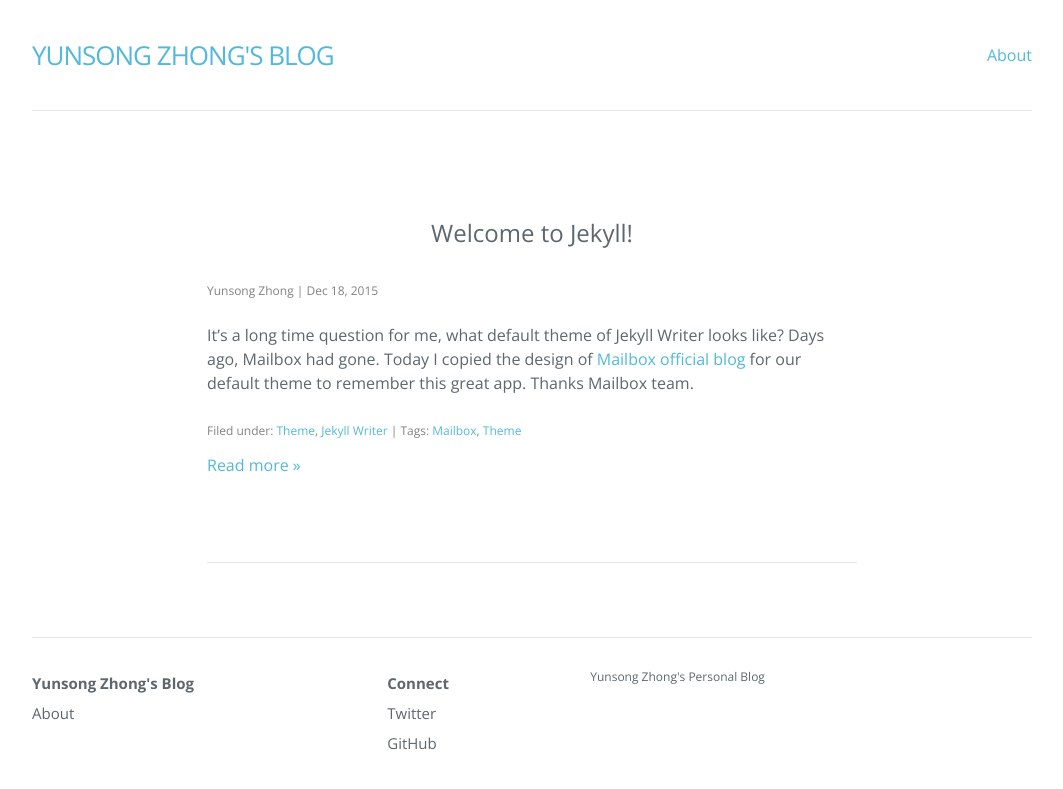
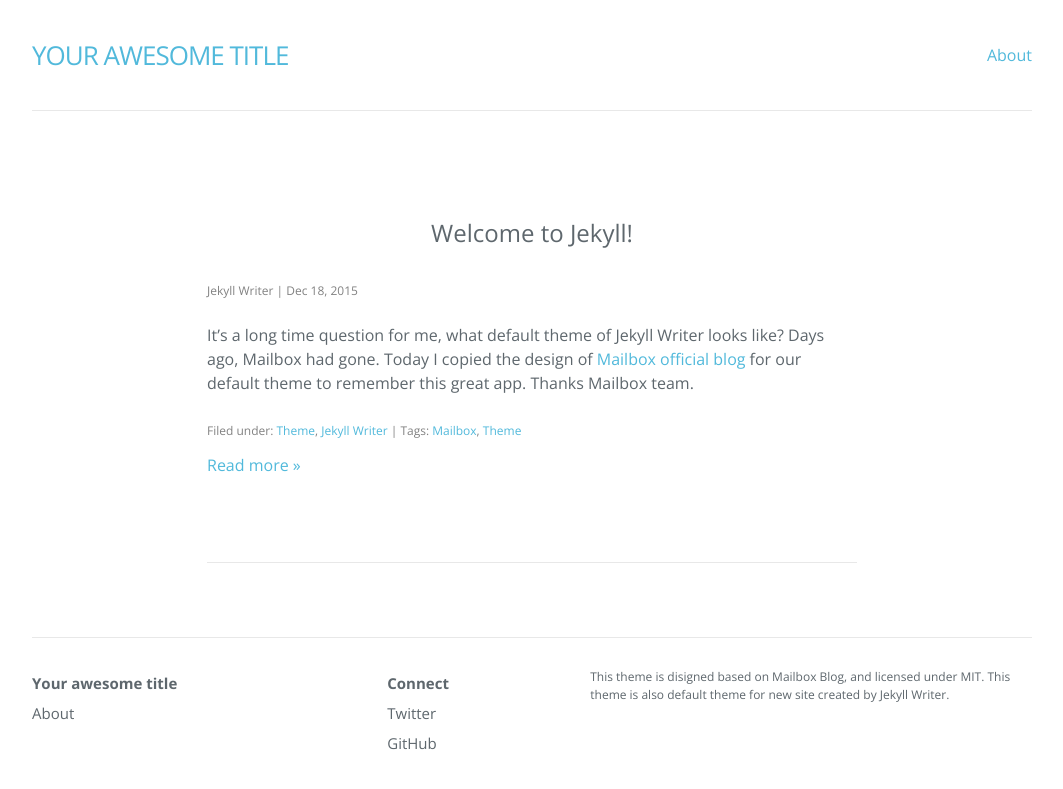
Before and after one commit to yszhong/yszhong.github.io, a Jekyll site: the page built from index.html, in a window 1280 px wide. Shown: the top 789 px of the page, without its empty margins (108-1171 px from the left). Built offline with Jekyll 4.4.1, drawn with Linux system fonts in a browser that asks for light colours; nearby versions of some CDN libraries; the list of posts is cut into pages by our own code.

Commit message:
Set theme

```diff
--- a/_config.yml
+++ b/_config.yml
@@ -1,13 +1,16 @@
 # Created by Jekyll Writer
-title: Yunsong Zhong's Blog
-author: Yunsong Zhong
-description: Yunsong Zhong's Personal Blog
+title: Your awesome title
+author: Jekyll Writer
+description: >
+  This theme is disigned based on Mailbox Blog, and licensed under MIT. This
+  theme is also default theme for new site created by Jekyll Writer.
+baseurl: ''
 permalink: '/:year/:month/:day/:title/'
 paginate: 6
 paginate_path: '/page/:num/'
 twitter_username: jekyllwriter
-github_username: yszhong
+github_username: jekyllwriter
 gems:
   - jekyll-paginate
 markdown: kramdown
-baseurl: ''
+url: ''
```
